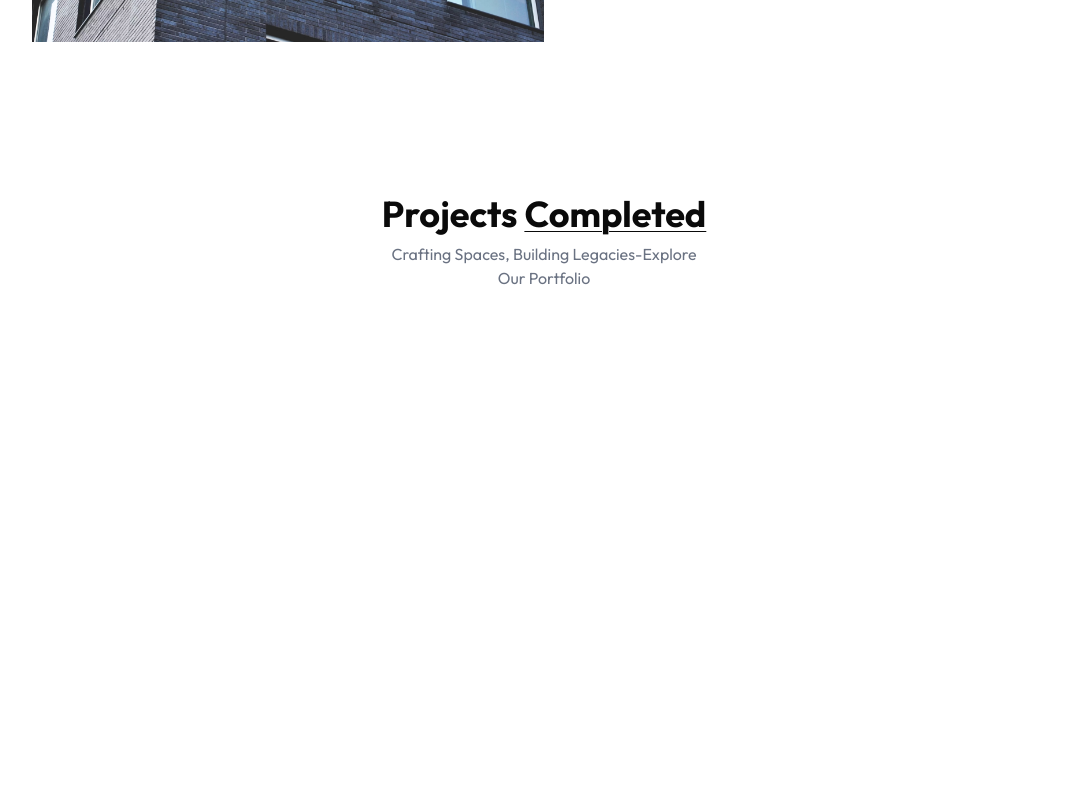
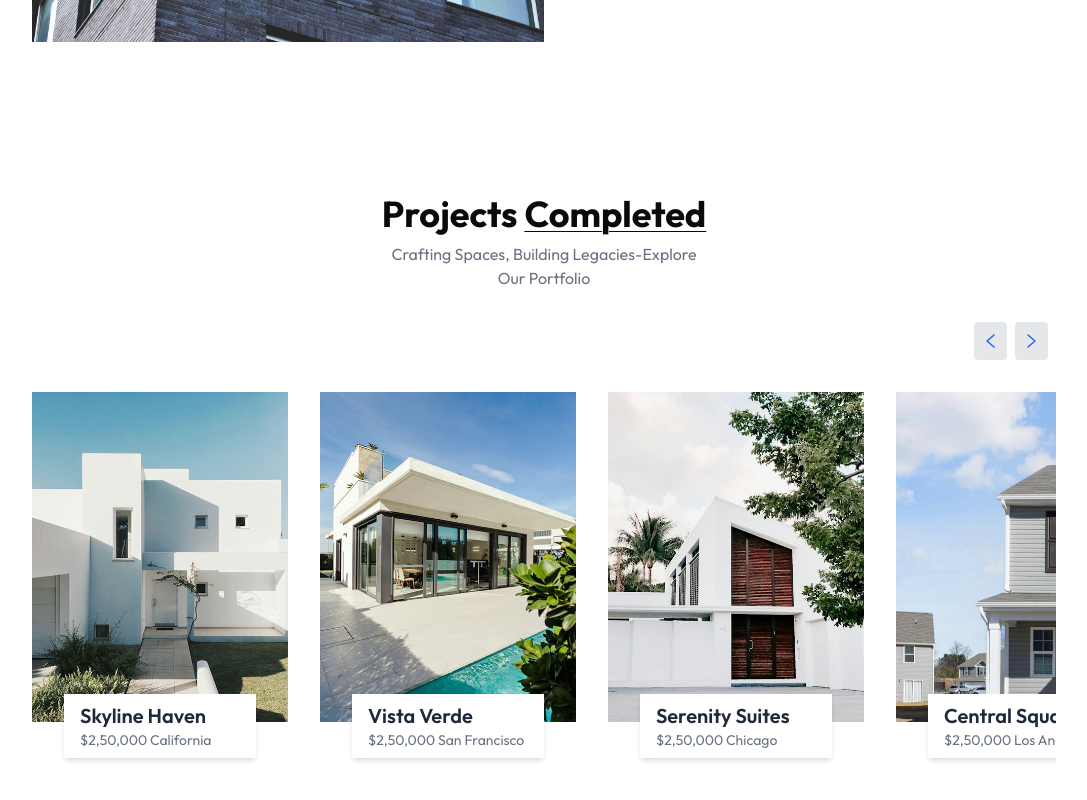
Before and after one commit to va4unsingh/Real-Estate-website, a React (Vite) app: page / in a window 1280 px wide. Shown: the part 1510-2310 px from the top of the page, without its empty margins (96-1183 px from the left). Before the commit the page ends 1928 px from the top, so only its background shows below. Built offline with nearby package versions, Linux system fonts and the light colour scheme.

Commit message:
projects

```diff
--- a/src/assets/assets.js
+++ b/src/assets/assets.js
@@ -1,21 +1,21 @@
-import logo from './logo.svg'
-import logo_dark from './logo_dark.svg'
-import cross_icon from './cross_icon.svg'
-import menu_icon from './menu_icon.svg'
-import star_icon from './star_icon.svg'
-import left_arrow from './left_arrow.svg'
-import right_arrow from './right_arrow.svg'
-import header_img from './header_img.png'
-import brand_img from './brand_img.png'
-import project_img_1 from './project_img_1.jpg'
-import project_img_2 from './project_img_2.jpg'
-import project_img_3 from './project_img_3.jpg'
-import project_img_4 from './project_img_4.jpg'
-import project_img_5 from './project_img_5.jpg'
-import project_img_6 from './project_img_6.jpg'
-import profile_img_1 from './profile_img_1.png'
-import profile_img_2 from './profile_img_2.png'
-import profile_img_3 from './profile_img_3.png'
+import logo from "./logo.svg";
+import logo_dark from "./logo_dark.svg";
+import cross_icon from "./cross_icon.svg";
+import menu_icon from "./menu_icon.svg";
+import star_icon from "./star_icon.svg";
+import left_arrow from "./left_arrow.svg";
+import right_arrow from "./right_arrow.svg";
+import header_img from "./header_img.png";
+import brand_img from "./brand_img.png";
+import project_img_1 from "./project_img_1.jpg";
+import project_img_2 from "./project_img_2.jpg";
+import project_img_3 from "./project_img_3.jpg";
+import project_img_4 from "./project_img_4.jpg";
+import project_img_5 from "./project_img_5.jpg";
+import project_img_6 from "./project_img_6.jpg";
+import profile_img_1 from "./profile_img_1.png";
+import profile_img_2 from "./profile_img_2.png";
+import profile_img_3 from "./profile_img_3.png";
 
 export const assets = {
   logo,
@@ -31,71 +31,79 @@
   project_img_4,
   left_arrow,
   right_arrow,
-}
+};
 
 export const projectsData = [
   {
     title: "Skyline Haven",
+    id: 1,
     price: "$2,50,000",
     location: "California",
-      image: project_img_1
+    image: project_img_1,
   },
   {
     title: "Vista Verde",
+    id: 2,
     price: "$2,50,000",
     location: "San Francisco",
-      image: project_img_2
+    image: project_img_2,
   },
   {
     title: "Serenity Suites",
+    id: 3,
     price: "$2,50,000",
     location: "Chicago",
-      image: project_img_3
+    image: project_img_3,
   },
   {
     title: "Central Square",
+    id: 4,
     price: "$2,50,000",
     location: "Los Angeles",
-      image: project_img_4
+    image: project_img_4,
   },
   {
     title: "Vista Verde",
+    id: 5,
     price: "$2,50,000",
     location: "San Francisco",
-      image: project_img_5
+    image: project_img_5,
   },
   {
     title: "Serenity Suites",
+    id: 6,
     price: "$2,50,000",
     location: "Chicago",
-      image: project_img_6
+    image: project_img_6,
   },
-
 ];
 
 export const testimonialsData = [
   {
     name: "Donald Jackman",
+    id: 1,
     title: "Marketing Manager",
     image: profile_img_1,
     alt: "Portrait of Donald Jackman",
     rating: 5,
-        text: "From the very first meeting, they understood my vision and helped me find the perfect property. Their attention to detail and commitment to client satisfaction is unmatched."
+    text: "From the very first meeting, they understood my vision and helped me find the perfect property. Their attention to detail and commitment to client satisfaction is unmatched.",
   },
   {
     name: "Richard Nelson",
+    id: 2,
     title: "UI/UX Designer",
     image: profile_img_2,
     alt: "Portrait of Richard Nelson",
     rating: 4,
-        text: "From the very first meeting, they understood my vision and helped me find the perfect property. Their attention to detail and commitment to client satisfaction is unmatched."
+    text: "From the very first meeting, they understood my vision and helped me find the perfect property. Their attention to detail and commitment to client satisfaction is unmatched.",
   },
   {
     name: "James Washington",
+    id: 3,
     title: "Co-Founder",
     image: profile_img_3,
     alt: "Portrait of James Washington",
     rating: 5,
-        text: "From the very first meeting, they understood my vision and helped me find the perfect property. Their attention to detail and commitment to client satisfaction is unmatched."
-    }
+    text: "From the very first meeting, they understood my vision and helped me find the perfect property. Their attention to detail and commitment to client satisfaction is unmatched.",
+  },
 ];
--- a/src/component/Projects.jsx
+++ b/src/component/Projects.jsx
@@ -1,6 +1,31 @@
-import React from "react";
+import React, { useEffect, useState } from "react";
+import { assets, projectsData } from "../assets/assets";
 
 function Projects() {
+  const [currentIndex, setCurrentIndex] = useState(0);
+  const [cardsToShow, setCardsToShow] = useState(1);
+
+  useEffect(() => {
+    const updateCardsToShow = () => {
+      if (window.innerWidth >= 1024) {
+        setCardsToShow(projectsData.length);
+      } else {
+        setCardsToShow(1);
+      }
+    };
+    updateCardsToShow();
+
+    window.addEventListener("resize", updateCardsToShow);
+    return () => window.removeEventListener("resize", updateCardsToShow);
+  }, []);
+  const nextProject = () => {
+    setCurrentIndex((prevIndex) => (prevIndex + 1) % projectsData.length);
+  };
+  const prevProject = () => {
+    setCurrentIndex((prevIndex) =>
+      prevIndex === 0 ? projectsData.length - 1 : prevIndex - 1
+    );
+  };
   return (
     <div
       className="container mx-auto py-4 px-6 md:px-20 lg:px-32 my-20 w-full overflow-hidden"
@@ -17,6 +42,54 @@
         Crafting Spaces, Building Legacies-Explore Our Portfolio
       </p>
       {/* Slider Buttons */}
+      <div className="flex justify-end items-center mb-8">
+        <button
+          onClick={prevProject}
+          className="p-3 bg-gray-200 rounded mr-2"
+          aria-label="Previous Projects"
+        >
+          <img src={assets.left_arrow} alt="Previous" />
+        </button>
+        <button
+          onClick={nextProject}
+          className="p-3 bg-gray-200 rounded mr-2"
+          aria-label="Next Projects"
+        >
+          <img src={assets.right_arrow} alt="Next" />
+        </button>
+      </div>
+      {/* Projects Slider Container  */}
+      <div className="overflow-hidden">
+        <div
+          className="flex gap-8 transition-transform duration-500 ease-in-out"
+          style={{
+            transform: `translateX(-${(currentIndex * 100) / cardsToShow}%)`,
+          }}
+        >
+          {projectsData.map((project) => (
+            <div
+              key={project.id}
+              className="relative flex-shrink-0 w-full sm:w-1/4"
+            >
+              <img
+                src={project.image}
+                alt={project.title}
+                className="w-full h-auto mb-14"
+              />
+              <div className="absolute left-0 right-0 bottom-5 flex justify-center">
+                <div className="inline-block bg-white w-3/4 px-4 py-2 shadow-md">
+                  <h2 className="text-xl font-semibold text-gray-800">
+                    {project.title}
+                  </h2>
+                  <p className="text-gray-500 text-sm">
+                    {project.price} <span></span> {project.location}
+                  </p>
+                </div>
+              </div>
+            </div>
+          ))}
+        </div>
+      </div>
     </div>
   );
 }
```
Lines whose indentation alone changed are shown as unchanged.
